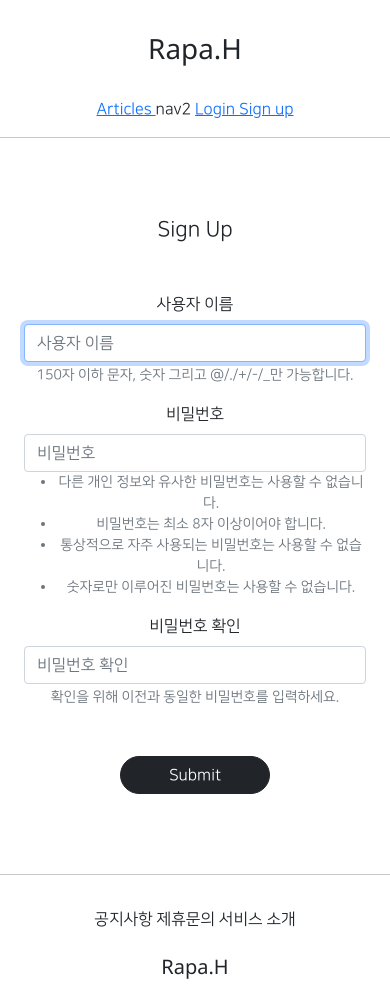
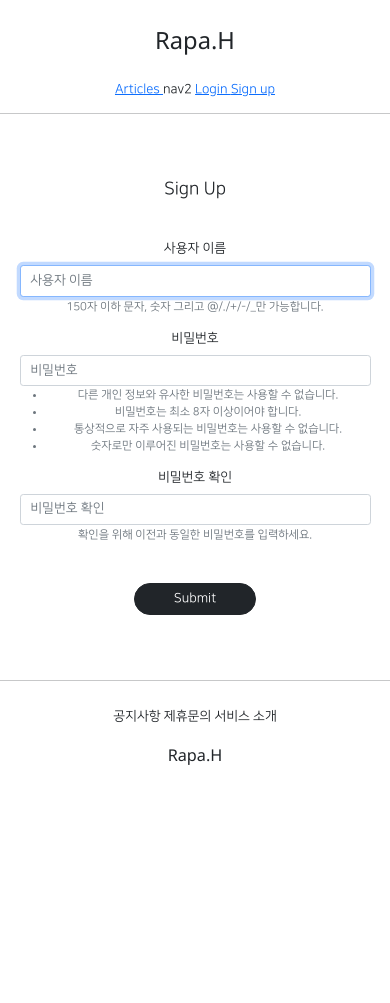
Before and after one commit to amuse777/gis_2ban_Hong, a Django app: page /account/create/ in a window 390 px wide. After the commit the page ends 844 px from the top, so only its background shows below. Run offline with Django 3.2, Linux system fonts and the light colour scheme; some libraries are stand-ins or nearby versions.

Commit message:
8/12 mobile - 1

```diff
--- a/static/base.css
+++ b/static/base.css
@@ -64,3 +64,10 @@
     border-radius: 1rem;
     margin: 1rem;
 }
+
+@media screen and (max-width: 500px) {
+    html {
+        /* default font-size = 16px */
+        font-size: 13px;
+    }
+}
```
